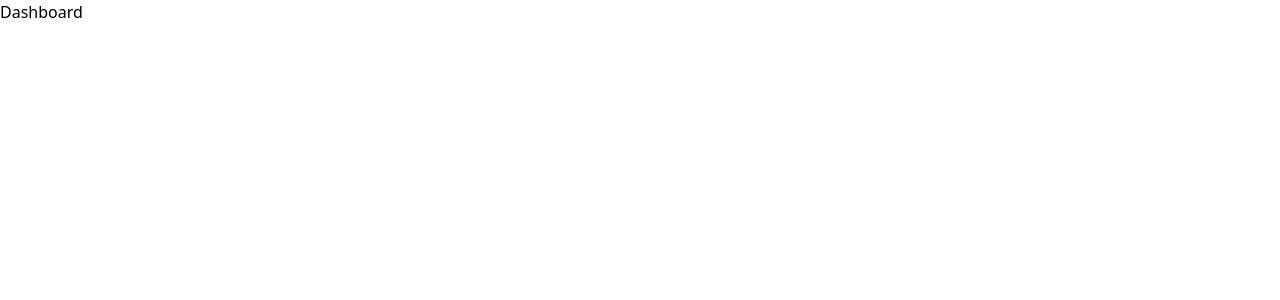
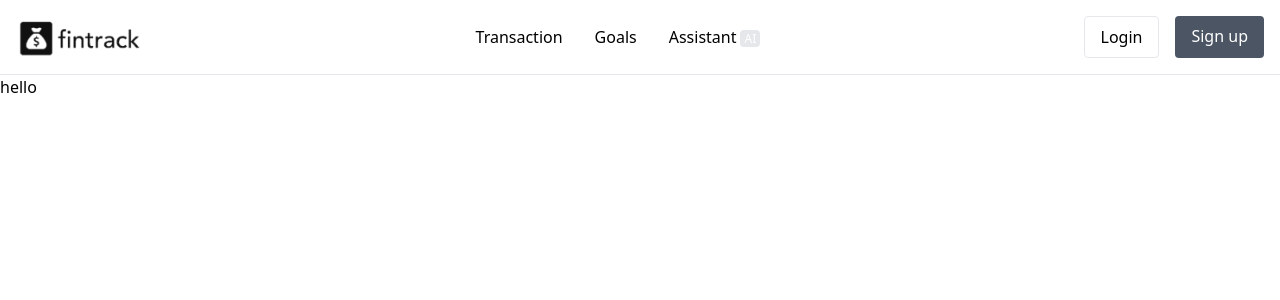
Before and after one commit to HaBui7/PFA_FE, a React (Vite) app in the folder financialapp/: page /login in a window 1280 px wide. Both pictures are taken after a click on the button "Login". Shown: the top 300 px of the page. Built offline with nearby package versions, Linux system fonts and the light colour scheme.

Commit message:
nav bar done

```diff
--- a/financialapp/package.json
+++ b/financialapp/package.json
@@ -10,11 +10,12 @@
     "preview": "vite preview"
   },
   "dependencies": {
+    "@radix-ui/react-navigation-menu": "^1.2.0",
     "@radix-ui/react-slot": "^1.1.0",
     "class-variance-authority": "^0.7.0",
     "clsx": "^2.1.1",
     "i": "^0.3.7",
-    "lucide-react": "^0.418.0",
+    "lucide-react": "^0.424.0",
     "react": "^18.3.1",
     "react-dom": "^18.3.1",
     "react-router-dom": "^6.26.0",
--- /dev/null
+++ b/financialapp/src/components/ui/Navbar.tsx
@@ -0,0 +1,108 @@
+import { useState } from "react";
+import { Link } from "react-router-dom";
+import logo from "@/assets/logo.webp";
+import { Menu, X } from "lucide-react";
+
+const Navbar = () => {
+  const [drawerOpen, setDrawerOpen] = useState(false);
+
+  return (
+    <nav className="flex justify-between items-center p-4 bg-white border-b border-gray-200">
+      <div className="flex items-center">
+        <img src={logo} alt="Fintrack Logo" className="h-10 mr-2" />
+      </div>
+      <div className="hidden md:flex space-x-8">
+        <Link to="/transaction" className="text-black hover:text-gray-600">
+          Transaction
+        </Link>
+        <Link to="/goals" className="text-black hover:text-gray-600">
+          Goals
+        </Link>
+        <Link to="/chatbot" className="text-black hover:text-gray-600">
+          Assistant
+          <span className="ml-1 bg-gray-200 text-white text-xs px-1 rounded">
+            AI
+          </span>
+        </Link>
+      </div>
+      <div className="hidden md:flex space-x-4">
+        <Link
+          to="/login"
+          className="px-4 py-2 border border-gray-200 text-black rounded hover:bg-gray-100"
+        >
+          Login
+        </Link>
+        <Link
+          to="/signup"
+          className="px-4 py-2 bg-gray-600 text-white rounded hover:bg-gray-500"
+        >
+          Sign up
+        </Link>
+      </div>
+      <div className="md:hidden">
+        <button onClick={() => setDrawerOpen(!drawerOpen)}>
+          {drawerOpen ? (
+            <X className="h-6 w-6" />
+          ) : (
+            <Menu className="h-6 w-6" />
+          )}
+        </button>
+      </div>
+
+      {/* Mobile Drawer */}
+      {drawerOpen && (
+        <div className="fixed inset-0 flex flex-col items-center justify-between p-4 bg-white z-50 md:hidden">
+          <div className="w-full flex justify-end">
+            <button onClick={() => setDrawerOpen(false)}>
+              <X className="h-6 w-6" />
+            </button>
+          </div>
+          <div className="flex flex-col items-center space-y-6">
+            <Link
+              to="/transaction"
+              className="text-black text-lg hover:text-gray-600"
+              onClick={() => setDrawerOpen(false)}
+            >
+              Transaction
+            </Link>
+            <Link
+              to="/goals"
+              className="text-black text-lg hover:text-gray-600"
+              onClick={() => setDrawerOpen(false)}
+            >
+              Goals
+            </Link>
+            <Link
+              to="/chatbot"
+              className="text-black text-lg hover:text-gray-600"
+              onClick={() => setDrawerOpen(false)}
+            >
+              Assistant
+              <span className="ml-1 bg-gray-200 text-white text-xs px-1 rounded">
+                AI
+              </span>
+            </Link>
+          </div>
+          <div className="w-full flex flex-col items-center space-y-4">
+            <Link
+              to="/login"
+              className="px-4 py-2 border border-gray-200 text-black rounded hover:bg-gray-100 w-full text-center"
+              onClick={() => setDrawerOpen(false)}
+            >
+              Login
+            </Link>
+            <Link
+              to="/signup"
+              className="px-4 py-2 bg-gray-600 text-white rounded hover:bg-gray-500 w-full text-center"
+              onClick={() => setDrawerOpen(false)}
+            >
+              Sign up
+            </Link>
+          </div>
+        </div>
+      )}
+    </nav>
+  );
+};
+
+export default Navbar;
--- a/financialapp/src/layouts/Budgeting/index.tsx
+++ b/financialapp/src/layouts/Budgeting/index.tsx
@@ -1,5 +1,9 @@
 const Budgeting = () => {
-  return <div>Budgeting</div>;
+  return (
+    <div>
+      <h1>budgeting page</h1>
+    </div>
+  );
 };
 
 export default Budgeting;
--- a/financialapp/src/layouts/Dashboard/index.tsx
+++ b/financialapp/src/layouts/Dashboard/index.tsx
@@ -1,5 +1,9 @@
 const Dashboard = () => {
-  return <div>Dashboard</div>;
+  return (
+    <div>
+      <h1>hello</h1>
+    </div>
+  );
 };
 
 export default Dashboard;
--- /dev/null
+++ b/financialapp/src/routers/AppLayout.tsx
@@ -0,0 +1,16 @@
+// src/layouts/MainLayout.tsx
+import Navbar from "@/components/ui/Navbar";
+import { Outlet } from "react-router-dom";
+
+const AppLayout = () => {
+  return (
+    <div>
+      <Navbar />
+      <main>
+        <Outlet />
+      </main>
+    </div>
+  );
+};
+
+export default AppLayout;
--- a/financialapp/src/routers/AppRoutes.tsx
+++ b/financialapp/src/routers/AppRoutes.tsx
@@ -5,6 +5,7 @@ import {
   Navigate,
 } from "react-router-dom";
 
+import AppLayout from "./AppLayout";
 import Budgeting from "@/layouts/Budgeting";
 import Chatbot from "@/layouts/Chatbot";
 import Dashboard from "@/layouts/Dashboard";
@@ -29,6 +30,14 @@ const AppRoutes = () => {
       <Routes>
         <Route path="/login" element={<Login />} />
         <Route path="/signup" element={<Signup />} />
+        <Route
+          path="/"
+          element={
+            <ProtectedRoute>
+              <AppLayout />
+            </ProtectedRoute>
+          }
+        >
           <Route
             path="/"
             element={
@@ -77,6 +86,7 @@ const AppRoutes = () => {
               </ProtectedRoute>
             }
           />
+        </Route>
       </Routes>
     </Router>
   );
```
Also changed, not shown: financialapp/src/assets/logo.webp (added), 1 other file (tests, documents, lock files or other folders). Lines whose indentation alone changed are shown as unchanged.
